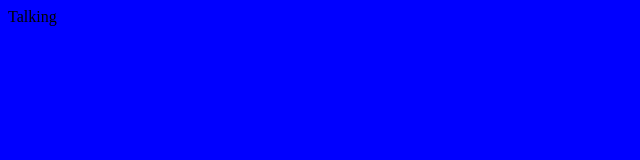
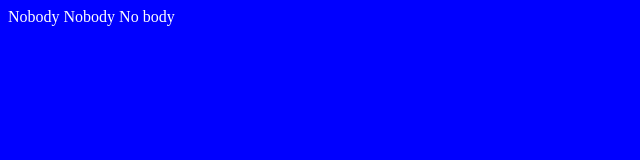
Before and after one commit to rafaykt/learning-git, a plain HTML site: page index.html in a window 1280 px wide. Shown: the whole page, without its empty margins (0-640 px from the left). Drawn offline with Linux system fonts and the light colour scheme.

Commit message:
Mudei a cor da fonte e alterei o body

```diff
--- a/index.html
+++ b/index.html
@@ -4,9 +4,11 @@
 	</head>
 
 	<title>
-		Teetulo da new pagina
+		Titulo pagina nova
 	</title>
-	<body>
-		Talking
-	</body>
+	<font color="white">
+		<body >
+			Nobody Nobody No body
+		</body>
+	</font>
 </html>
```
